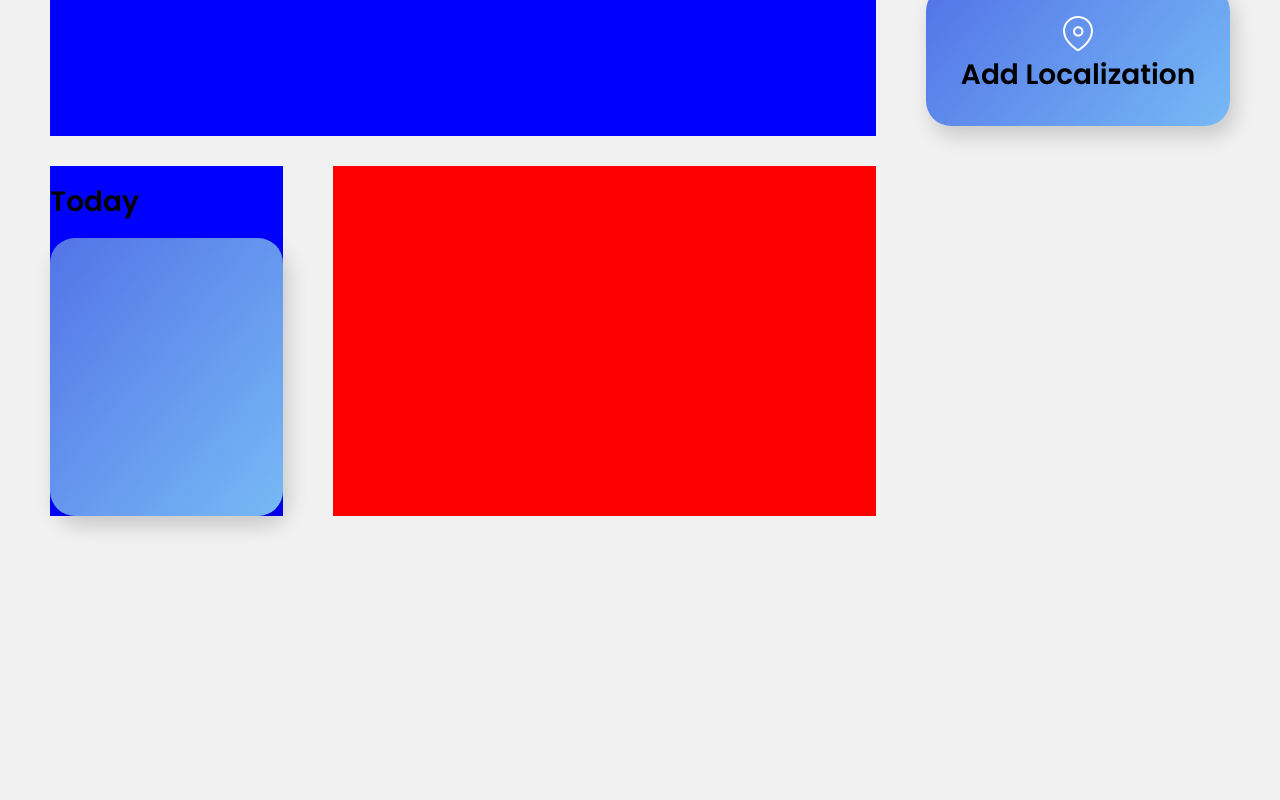
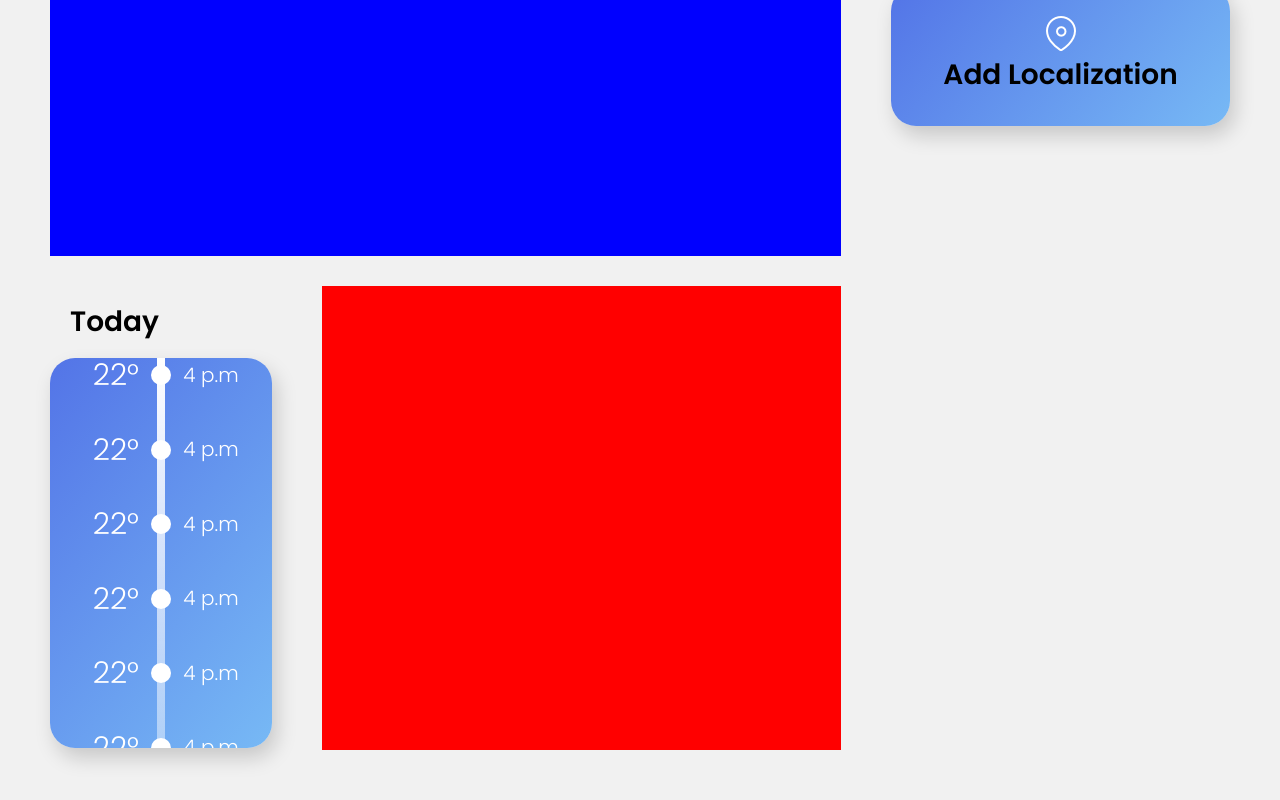
Before and after one commit to rrhox/weather-app, a React (Create React App) app: page /home in a window 1280 px wide. Shown: the part 234-1034 px from the top of the page. Before the commit the page ends 800 px from the top, so only its background shows below. Built offline with nearby package versions, Linux system fonts and the light colour scheme.

Commit message:
wip(weather-app): add today component

```diff
--- a/src/App.tsx
+++ b/src/App.tsx
@@ -4,9 +4,8 @@ import styled from 'styled-components';
 import { AppRoutes } from './shared/routes';
 
 export const AppContainer = styled.main`
-  height: calc(100vh - 10rem);
   margin: 5rem;
-  /* border: 1px solid black; */
+  background: ${(props) => props.theme.colors.grey[100]};
 `;
 
 export const App = () => {
--- a/src/features/home/components/organisms/Body.tsx
+++ b/src/features/home/components/organisms/Body.tsx
@@ -1,14 +1,13 @@
 import styled from 'styled-components';
 
 export const Body = styled.section`
-  height: 50%;
+  height: 46.4rem;
   display: flex;
   gap: 5rem;
   margin-top: 3rem;
 
   & > div:first-child {
     width: 30%;
-    background-color: blue;
   }
 
   & > div:last-child {
--- a/src/features/home/components/organisms/Header.tsx
+++ b/src/features/home/components/organisms/Header.tsx
@@ -1,6 +1,6 @@
 import styled from 'styled-components';
 
 export const Header = styled.header`
-  height: calc(50% - 3rem);
+  height: 44rem;
   background-color: blue;
 `;
--- a/src/features/home/components/organisms/Main.tsx
+++ b/src/features/home/components/organisms/Main.tsx
@@ -2,5 +2,4 @@ import styled from 'styled-components';
 
 export const Main = styled.div`
   width: 70%;
-  height: calc(100vh - 10rem);
 `;
--- a/src/features/home/components/organisms/Sidebar.tsx
+++ b/src/features/home/components/organisms/Sidebar.tsx
@@ -7,5 +7,5 @@ export const Sidebar = styled.div`
   flex-direction: column;
   align-items: center;
   justify-content: start;
-  padding-left: 5rem;
+  margin-left: 5rem;
 `;
--- a/src/features/home/components/organisms/TodayWeather.tsx
+++ b/src/features/home/components/organisms/TodayWeather.tsx
@@ -7,22 +7,107 @@ import { BaseContainerElementProps, BaseContainerElement } from '../../../../sha
 
 const TodayWeatherStyle = styled.div<BaseContainerElementProps>`
   ${BaseContainerElement};
+  color: ${(props) => props.theme.colors.white};
 `;
 
 const Container = styled.div`
   height: 100%;
 `;
 
+const Circle = styled.div`
+  height: 2rem;
+  width: 2rem;
+  border-radius: 50%;
+  background-color: ${(props) => props.theme.colors.white};
+`;
+
+const ContainerItem = styled.div`
+  display: flex;
+  align-items: center;
+  margin-bottom: 4rem;
+`;
+
+const ContainerLineAndCircle = styled.div`
+  display: flex;
+  flex-direction: column;
+  align-items: center;
+  width: 20%;
+`;
+
 export type TodayWeatherProps = any;
+
+const Co = styled.div`
+  width: 40%;
+  text-align: right;
+`;
+
+const BB = styled.div`
+  width: 40%;
+  text-align: left;
+`;
+
+const Cont = styled.div`
+  position: relative;
+
+  &::before {
+    content: '';
+    position: absolute;
+    top: 0;
+    left: 50%;
+    bottom: 0;
+    transform: translateX(-50%);
+    width: 0.8rem;
+    background: ${(props) => props.theme.gradients[500]};
+  }
+`;
+const CCC = styled.div`
+  overflow: scroll;
+  height: 39rem;
+`;
+
+const Item = () => {
+  return (
+    <ContainerItem>
+      <Co>
+        <Typography variant="h4" weight="light">
+          22°
+        </Typography>
+      </Co>
+      <ContainerLineAndCircle>
+        <Circle />
+      </ContainerLineAndCircle>
+      <BB>
+        <Typography variant="subtitle2" weight="light">
+          4 p.m
+        </Typography>
+      </BB>
+    </ContainerItem>
+  );
+};
 
 export const TodayWeather: React.FC<TodayWeatherProps> = () => {
   const theme = useTheme();
   return (
     <Container>
-      <Typography variant="h5" weight="semibold" mt={2} mb={2}>
+      <Typography variant="h5" weight="semibold" mt={2} mb={2} ml={2}>
         Today
       </Typography>
-      <TodayWeatherStyle height="calc(100% - 7.2rem)" background={theme.gradients[300]}></TodayWeatherStyle>
+      <TodayWeatherStyle height="auto" background={theme.gradients[300]}>
+        <CCC>
+          <Cont>
+            <Item />
+            <Item />
+            <Item />
+            <Item />
+            <Item />
+            <Item />
+            <Item />
+            <Item />
+            <Item />
+            <Item />
+          </Cont>
+        </CCC>
+      </TodayWeatherStyle>
     </Container>
   );
 };
--- a/src/features/home/screens/Home.tsx
+++ b/src/features/home/screens/Home.tsx
@@ -13,7 +13,6 @@ import { Body } from '../components/organisms/Body';
 
 export const Container = styled.div`
   width: 100%;
-  background: ${(props) => props.theme.colors.grey[100]};
   display: flex;
 `;
 
--- a/src/shared/theme/index.ts
+++ b/src/shared/theme/index.ts
@@ -20,6 +20,7 @@ const theme: DefaultTheme = {
     200: 'linear-gradient(130deg, #464C64 0%, #99A9B9 100%)',
     300: 'linear-gradient(130deg, #5374E7 0%, #77B9F5 100%)',
     400: 'linear-gradient(130deg, #b9d4eb 0%, #8fbede 100%)',
+    500: 'linear-gradient(180deg, #FFFFFF 0%, rgba(255,255,255,0) 100%)',
   },
   shadows: {
     100: '5px 10px 20px 0 rgba(0,0,0,0.17)',
--- a/src/styled.d.ts
+++ b/src/styled.d.ts
@@ -28,6 +28,7 @@ declare module 'styled-components' {
       200: string;
       300: string;
       400: string;
+      500: string;
     };
     shadows: {
       100: string;
```
Also changed, not shown: src/normalize.css.
